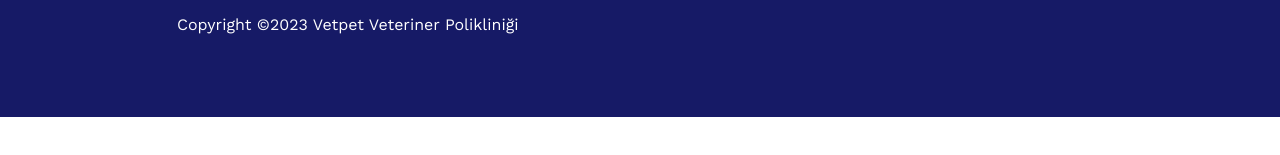
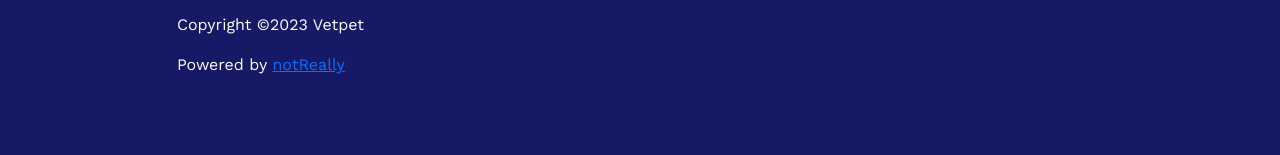
Before and after one commit to bugercektenharika/vp2, a plain HTML site: page contact.html in a window 1280 px wide. Shown: the part 1659-1814 px from the top of the page. Before the commit the page ends 1776 px from the top, so only its background shows below. Drawn offline with nearby package versions, Linux system fonts and the light colour scheme.

Commit message:
Update contact.html

```diff
--- a/contact.html
+++ b/contact.html
@@ -119,7 +119,9 @@
                         </i>&nbsp; +90 532 721 01 76</p>
                 </div>
                 <div class="col-md-10 py-3">
-                    <p>Copyright ©2023 Vetpet Veteriner Polikliniği</p>
+                    <p>Copyright ©2023 Vetpet</p>
+                    <p>Powered by <a href="https://notreally.xyz">notReally</a></p>
+
                 </div>
             </div>
         </div>
@@ -134,4 +136,5 @@
     <script src="https://unpkg.com/phosphor-icons"></script>
 </body>
 
+
 </html>
```
